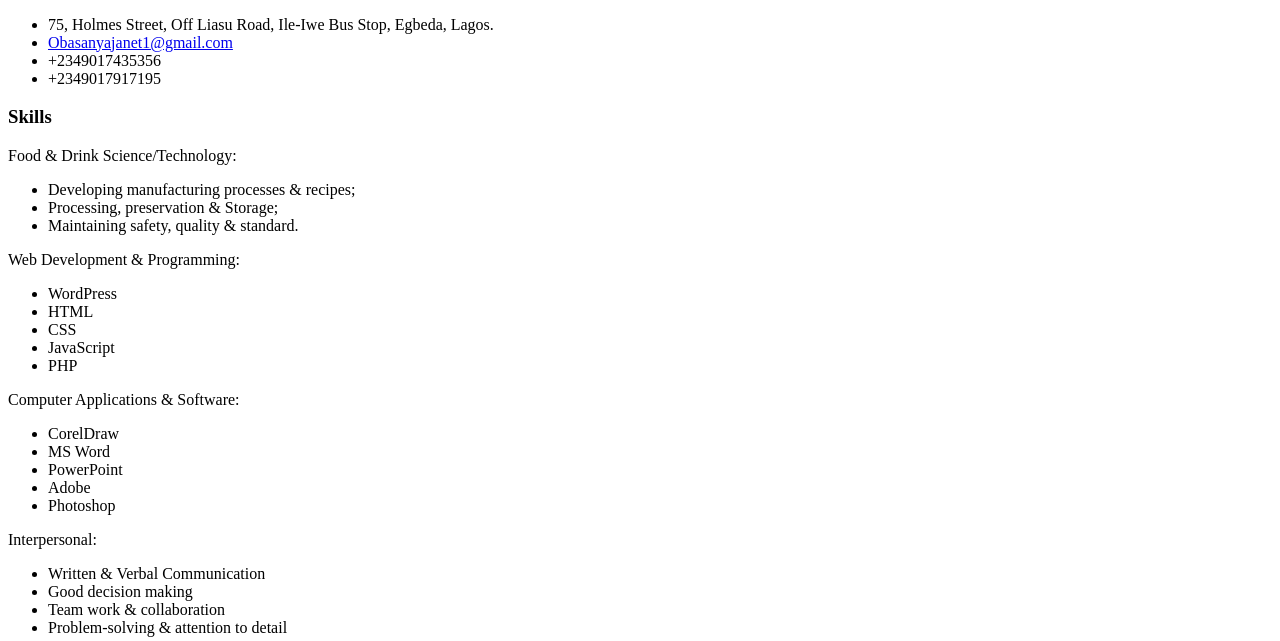
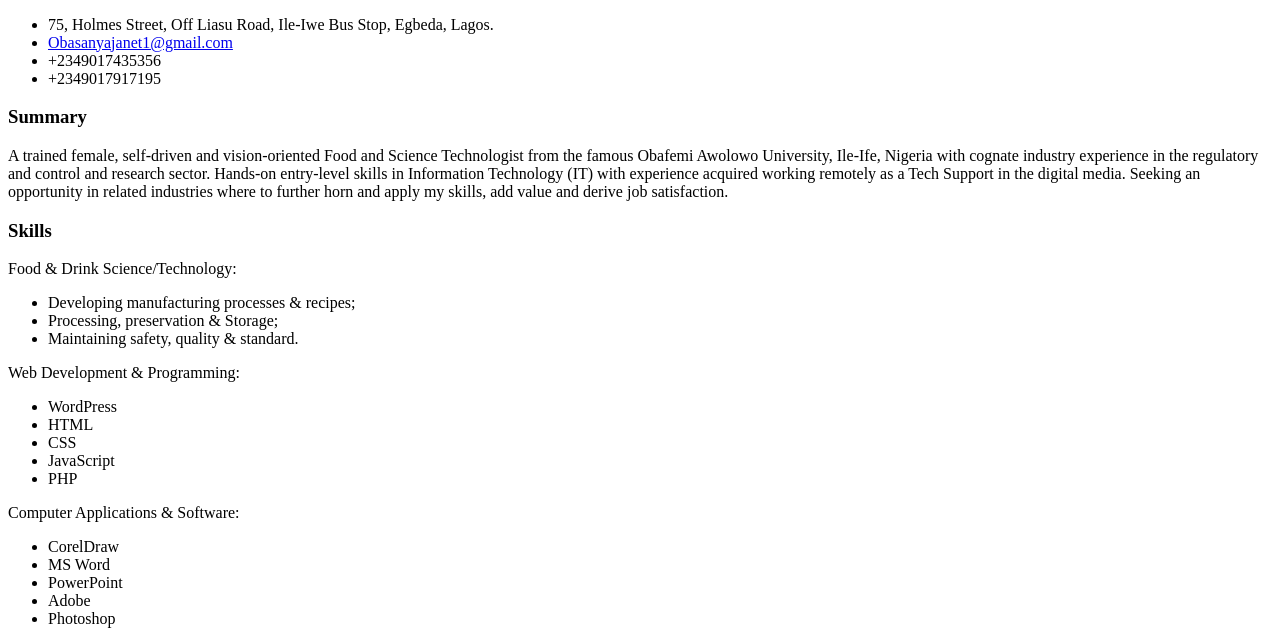
Before and after one commit to ThatITBabe/anu-cv, a plain HTML site: page INDEX.HTML in a window 1280 px wide. Shown: the part 105-746 px from the top of the page. Drawn offline with Linux system fonts and the light colour scheme.

Commit message:
summary added

```diff
--- a/INDEX.HTML
+++ b/INDEX.HTML
@@ -18,6 +18,8 @@
         <li>+2349017435356</li>
         <li>+2349017917195</li>
     </ul>
+    <h3>Summary</h3>
+    <p>A trained female, self-driven and vision-oriented Food and Science Technologist from the famous Obafemi Awolowo University, Ile-Ife, Nigeria with cognate industry experience in the regulatory and control and research sector. Hands-on entry-level skills in Information Technology (IT) with experience acquired working remotely as a Tech Support in the digital media. Seeking an opportunity in related industries where to further horn and apply my skills, add value and derive job satisfaction.</p>
     <h3>Skills</h3>
     <p>Food & Drink Science/Technology:</p>
     <ul>
```
